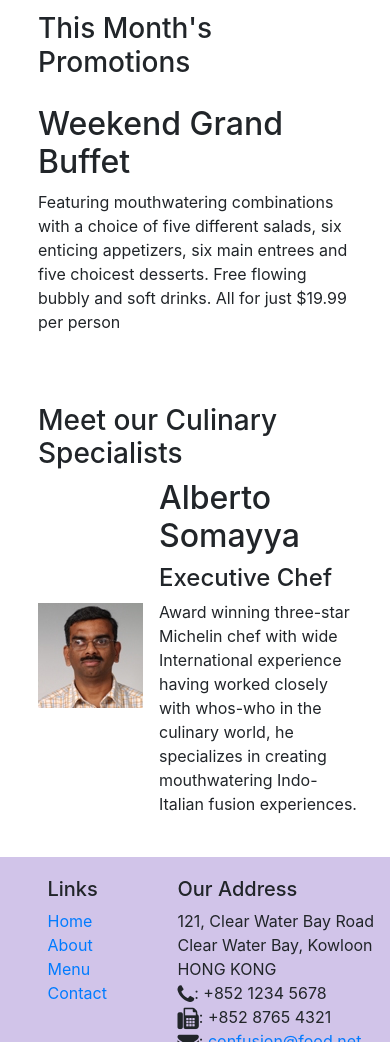
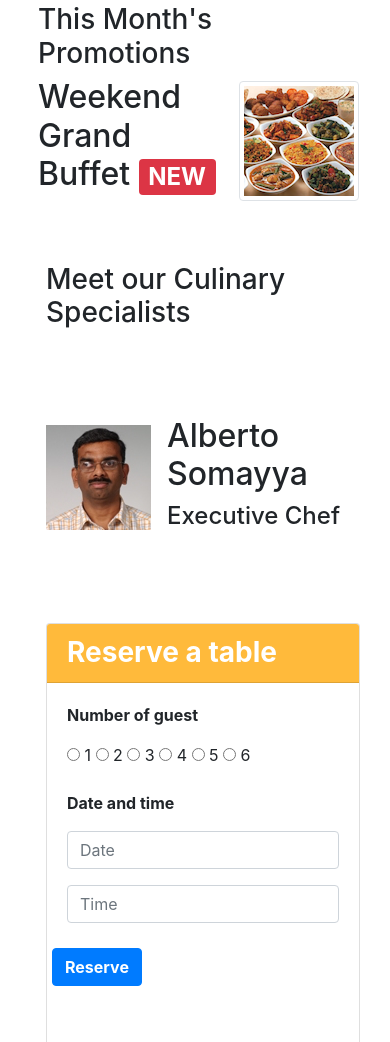
Before and after one commit to Andres-Dead/Bootstrap-Inicios, a website: page index.html in a window 390 px wide. Shown: the part 958-2000 px from the top of the page. Drawn offline with nearby package versions, Linux system fonts and the light colour scheme.

Commit message:
tabs y pills

```diff
--- a/css/styles.css
+++ b/css/styles.css
@@ -50,3 +50,19 @@
 .navbar-dark{
     background-color: #512da8;
 }
+
+/*Estilos de las Tabs*/
+.tab-content{
+    border-left: 1px solid #ddd;
+    border-right: 1px solid #ddd;
+    border-bottom: 1px solid #ddd;
+    padding: 10px ;
+}
+
+.yellow{
+    background-color: rgb(255, 186, 59);
+}
+
+.butye{
+    color: rgb(255, 186, 59);
+}
--- a/index.html
+++ b/index.html
@@ -61,11 +61,15 @@
                     <p>We take inspiration from the World's best cuisines, and create a unique fusion experience. Our lipsmacking creations will tickle your culinary senses!</p>
                 </div>
                 <!--La clase "col-12" seguimos especificando que para pantallas extrapequeñas sin importar el contenido del <div> se apilaran debajo del contenido anterior, la clase "col-sm" se declara para pantallas pequeñas y extragrandes y se ocupara el espacio restante de las columnas de la clase anterior (esto quiere decir que si en nuestra clase anterior usamos 6 (col-sm-6) para esta clase se usaran las 6 columnas restantes para completar las 12 columnas-->
-                <div class="col-12 col-sm align-self-center">
+                <div class="col-12 col-sm-3 align-self-center">
                     <img src="img/logo.png" alt="Error" class="img-fluid">
+                </div>
+                <div class="col-12 col-sm-3 align-self-center butye">
+                    <a href="#reserve"><button class="btn bt-sm btn-warning btn-block">Reserve Table</button></a>
                 </div>
             </div>
         </div>
+
     </header>
 <!--Clase contenedora (Deja espacios entre los bordes de la pagina-->
     <div class="container">
@@ -86,7 +90,7 @@
                     <div class="media-body">
                         <!--agregando badges (alertas)-->
                 <h2 class="mt-0">Uthappizza <span class="badge badge-danger">HOT</span> <span class="badge badge-pill badge-secondary">$4.99</span> </h2>
-                <p>A unique combination of Indian Uthappam (pancake) and Italian pizza, topped with Cerignola olives, ripe vine cherry tomatoes, Vidalia onion, Guntur chillies and Buffalo Paneer.</p>
+                <p class="d-none d-lg-block">A unique combination of Indian Uthappam (pancake) and Italian pizza, topped with Cerignola olives, ripe vine cherry tomatoes, Vidalia onion, Guntur chillies and Buffalo Paneer.</p>
                     </div>
             </div>
             </div>
@@ -98,9 +102,13 @@
                 <h3>This Month's Promotions</h3>
             </div>
             <div class="col col-sm  col-md">
-                <h2>Weekend Grand Buffet</h2>
-                <p>Featuring mouthwatering combinations with a choice of five different salads, six enticing appetizers, six main entrees and five choicest desserts. Free flowing bubbly and soft drinks. All for just $19.99 per person </p>
+                <h2>Weekend Grand Buffet <span class="badge badge-danger">NEW</span></h2>
+                <p class="d-none d-lg-block">Featuring mouthwatering combinations with a choice of five different salads, six enticing appetizers, six main entrees and five choicest desserts. Free flowing bubbly and soft drinks. All for just $19.99 per person </p>
             </div>
+            <div class="media">
+                <img class="d-flex mr-3 img-thumbnail align-self-center" src="img/buffet.png" alt="Error...">
+                <div class="media-body">
+                    </div>
         </div>
 
         <div class="row row-content align-items-center">
@@ -113,13 +121,51 @@
                     <div class="media-body">
                     <h2>Alberto Somayya</h2>
                     <h4>Executive Chef</h4>
-                    <p>Award winning three-star Michelin chef with wide International experience having worked closely with whos-who in the culinary world, he specializes in creating mouthwatering Indo-Italian fusion experiences. </p>
+                    <p class="d-none d-lg-block">Award winning three-star Michelin chef with wide International experience having worked closely with whos-who in the culinary world, he specializes in creating mouthwatering Indo-Italian fusion experiences. </p>
 
                     </div>
                 </div>
                      </div>
         </div>
+        <div class="row row-content col-12 col-sm-8 align-self-center" id="reserve" name="reserve">
+            <a id="reserve" name="reserve"></a>
+            <div>
+                <div class="col-sm">
+                    <div class="card ">
+                        <h3 class="card-header yellow text-white"><b>Reserve a table</b></h3>
+                        <div class="card-body">
+                            <form action="">
+                            <dl class="row">
+                                <dt class="col-12 col-sm-3 form-group">Number of guest</dt>
+                                <dd class="col-12 col-sm-9 form-group">
+                                    <input type="radio" id="1" name="guest" value="1"> <label for="1"> 1</label>
+                                    <input type="radio" id="2" name="guest" value="2"> <label for="2">2</label>
+                                    <input type="radio" id="3" name="guest" value="3"> <label for="3">3</label>
+                                    <input type="radio" id="4" name="guest" value="4"> <label for="4">4</label>
+                                    <input type="radio" id="5" name="guest" value="5"> <label for="5">5</label>
+                                    <input type="radio" id="6" name="guest" value="6"> <label for="6">6</label>                                </dd>
+                                <dt class="col-12 col-sm-3 form-group">Date and time</dt>
+                                <dd class="col-12 col-sm-3 form-group"><input type="text" class="form-control" id="date" name="date" placeholder="Date"></dd>
+                                <dd class="col-12 col-sm-3 form-group"><input type="text" class="form-control" id="time" name="time" placeholder="Time"></dd>
+                                <dd class="col-12 col-sm-3"></dd>
+                                <dd class="col-12 col-sm-3 offset-md-2">
+                                <div class=" form-group row">
+                                    <div class="">
+                                        <button type="submit" class="btn btn-primary" >
+                                            <b>Reserve</b>
+                                        </button>
+                                </div>
+                                </dd>
+                            </dl>
+                        </form>
+                        </div>
+                    </div>
+                </div>
+            </div>
+
+        </div>
     </div>
+
 
     <!--Agregamos la clase "footer" de la hoja de estilos styles.css-->
     <footer class="footer">
```
Also changed, not shown: aboutus.html (+32 -0 lines), contactus.html (+2 -2 lines).
